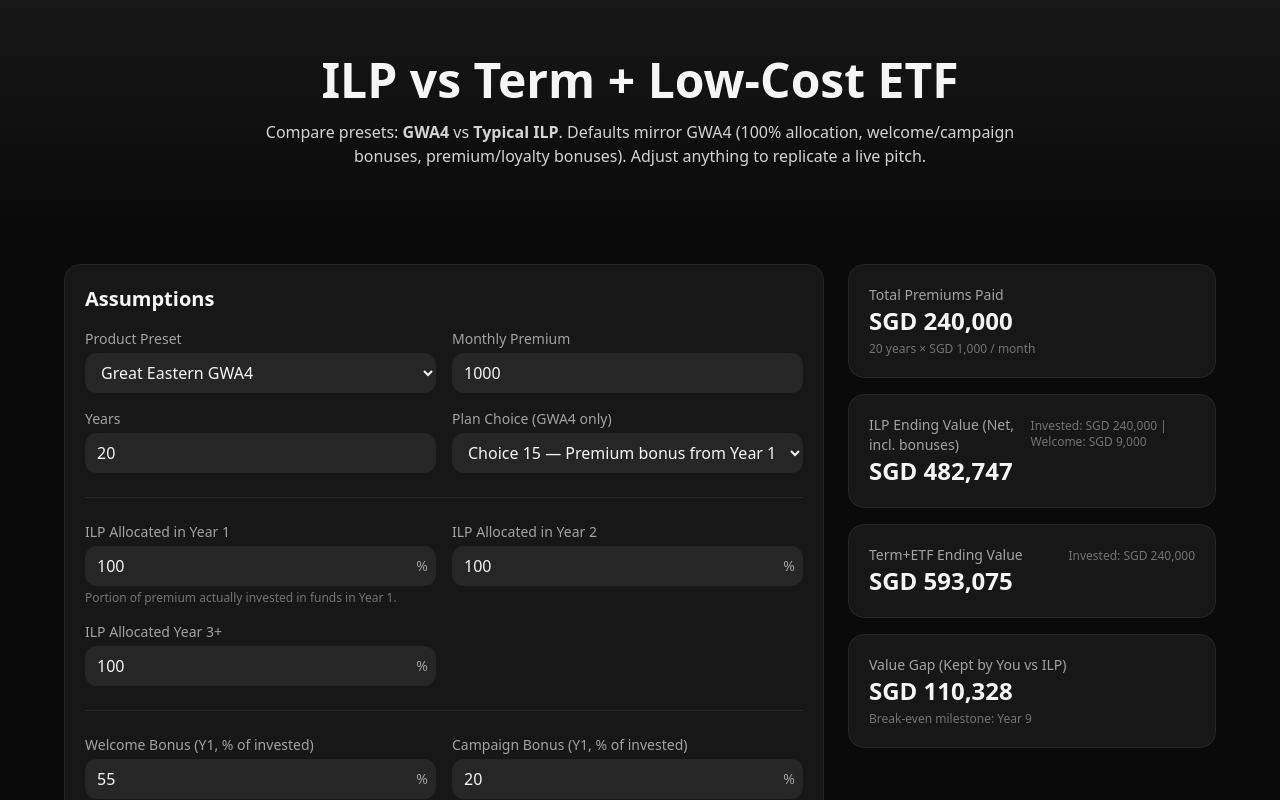
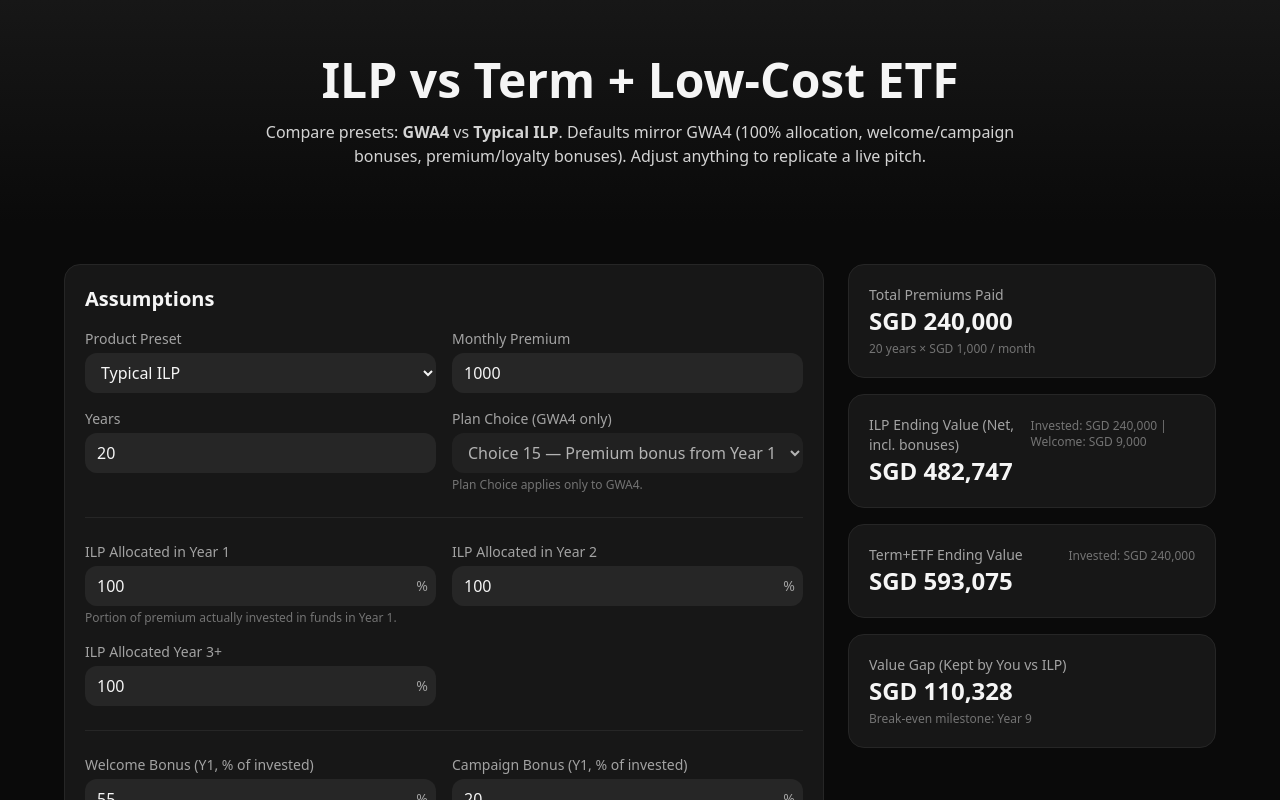
Before and after one commit to CodedNaug/ilp-calculator-singapore, a React (Vite) app: page / in a window 1280 px wide. Shown: the top 800 px of the page. Built offline with nearby package versions, Linux system fonts and the light colour scheme.

Commit message:
Set default as typical ILP

```diff
--- a/src/pages/ILPTruthPage.tsx
+++ b/src/pages/ILPTruthPage.tsx
@@ -9,7 +9,7 @@
   const [monthlyPremium, setMonthlyPremium] = useState(1000);
   const [years, setYears] = useState(20);
   const [planChoice, setPlanChoice] = useState<PlanChoice>(15);
-  const [productPreset, setProductPreset] = useState<ProductPreset>("GWA4");
+  const [productPreset, setProductPreset] = useState<ProductPreset>("Typical ILP");
 
   const [y1AllocPct, setY1AllocPct] = useState(100);
   const [y2AllocPct, setY2AllocPct] = useState(100);
```
